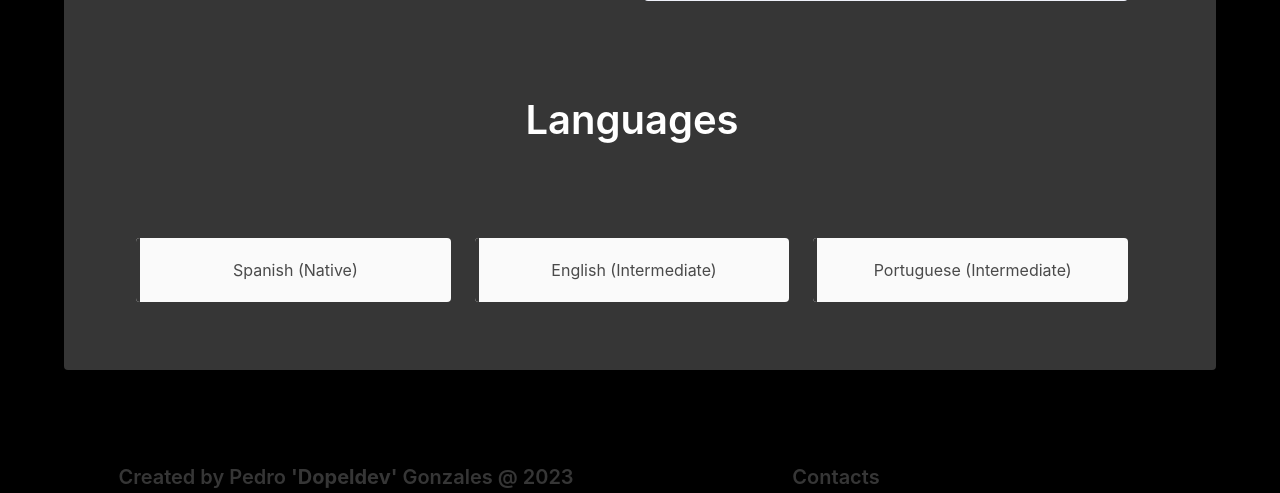
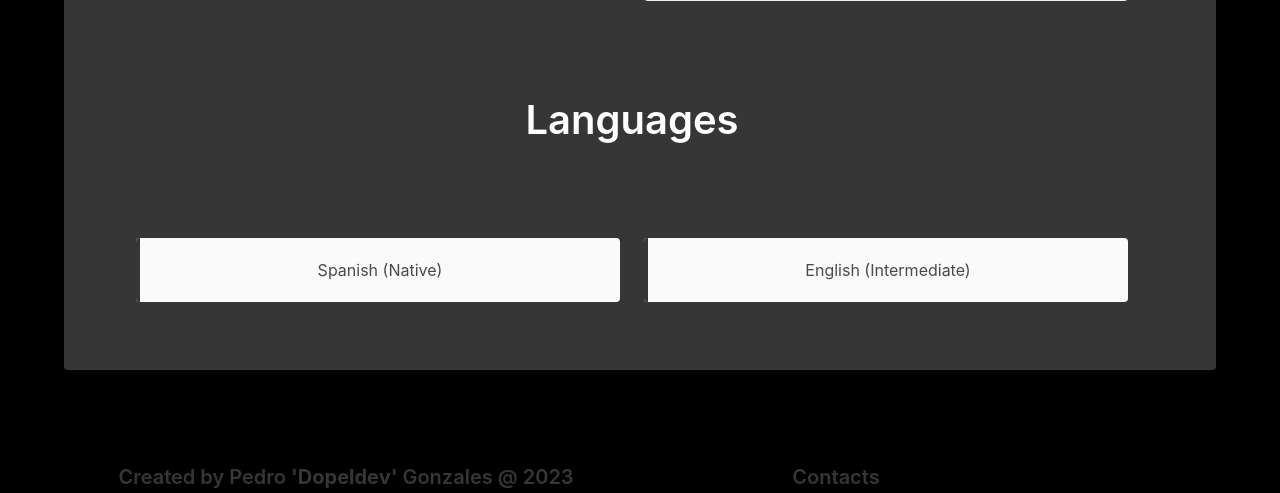
Before and after one commit to dopelDev/about, a Flask app: page / in a window 1280 px wide. Shown: the part 3210-3703 px from the top of the page. Run offline with Flask 3, Linux system fonts and the light colour scheme; some libraries are stand-ins or nearby versions.

Commit message:
summary modified

```diff
--- a/about/templates/includes/summary.html
+++ b/about/templates/includes/summary.html
@@ -364,12 +364,5 @@
 				</div>
 			</div>
 		</div>
-		<div class="column">
-			<div class="message is-dark">
-				<div class="message-body">
-					<p class="has-text-centered is-size-2 is-size-6-desktop">Portuguese (Intermediate)</p>
-				</div>
-			</div>
-		</div>
 	</div>
 </section>
```
